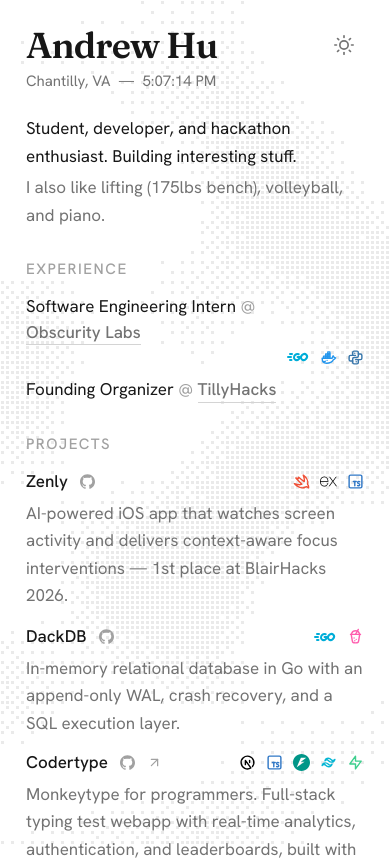
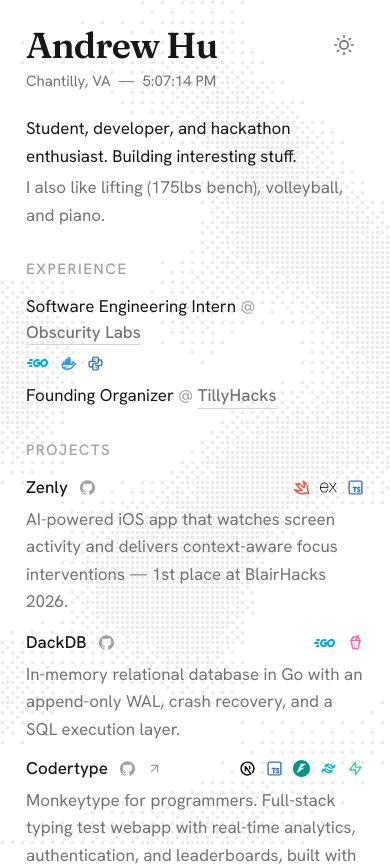
Before and after one commit to andrewdack/personalWebsite, a Next.js app: page / in a window 390 px wide. Shown: the top 866 px of the page. Built offline with nearby package versions, Linux system fonts and the light colour scheme; no server answers.

Commit message:
style: stack experience tech under role, left-aligned, on mobile

```diff
--- a/app/page.tsx
+++ b/app/page.tsx
@@ -64,7 +64,7 @@
                     {work.map((entry) => (
                         <li
                             key={entry.role + entry.company}
-                            className="animate-fade-in-up flex flex-wrap items-center gap-x-3 text-[17px] text-neutral-900 dark:text-neutral-100"
+                            className="animate-fade-in-up flex flex-col items-start gap-y-1.5 text-[17px] text-neutral-900 dark:text-neutral-100 sm:flex-row sm:flex-wrap sm:items-center sm:gap-x-3 sm:gap-y-0"
                             style={cascade()}
                         >
                             <span>
@@ -88,7 +88,7 @@
                                     />
                                 </a>
                             </span>
-                            <TechStack keys={entry.tech} className="ml-auto" />
+                            <TechStack keys={entry.tech} className="sm:ml-auto" />
                         </li>
                     ))}
                 </ul>
```
